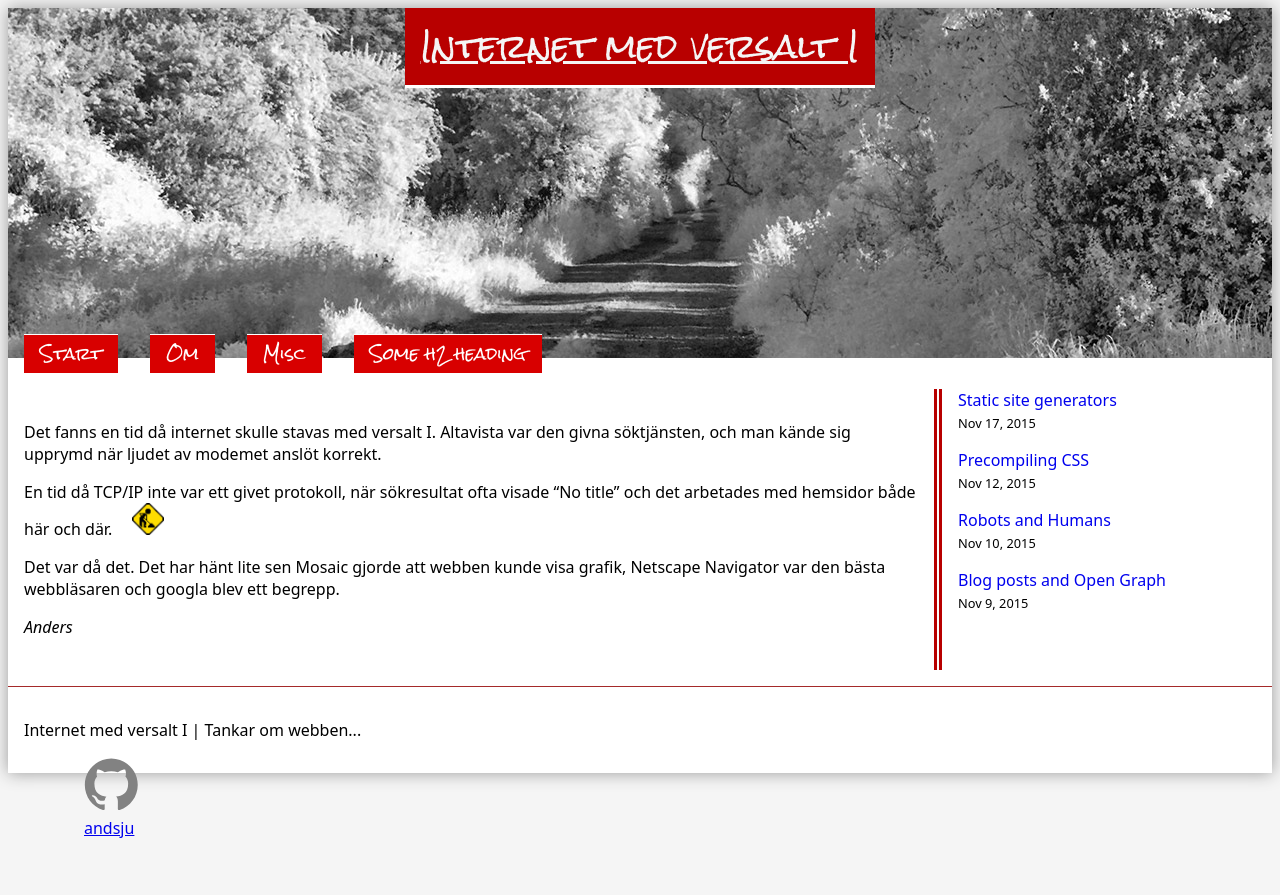
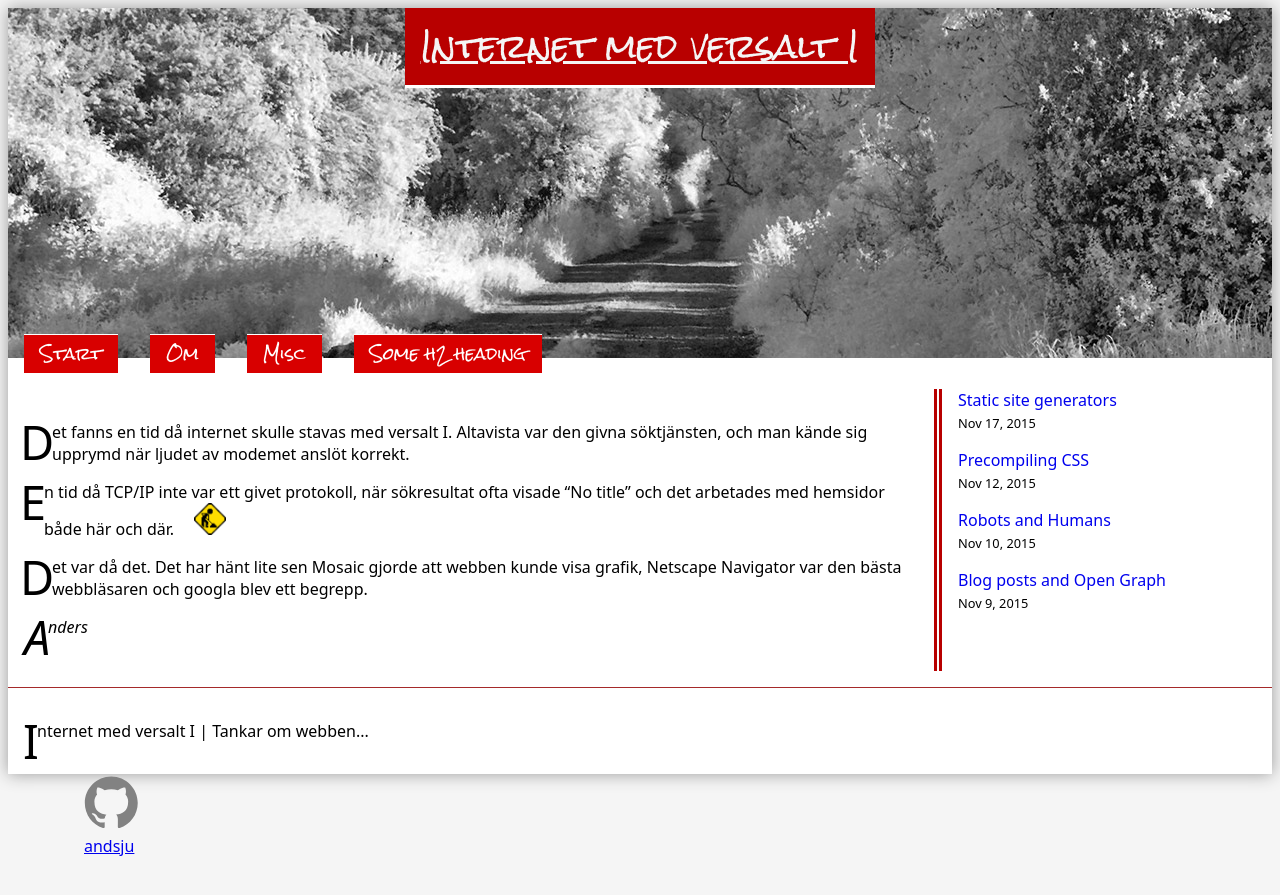
Before and after one commit to andsju/andsju, a Jekyll site: the page built from index.md, in a window 1280 px wide. Shown: the top 895 px of the page. Built offline with Jekyll 4.4.1, drawn with Linux system fonts in a browser that asks for light colours.

Commit message:
HTML semantics

```diff
--- a/css/style.css
+++ b/css/style.css
@@ -248,3 +248,6 @@
     width: 32px;
     height: auto;
 }
+p::first-letter {
+    initial-letter: 2;
+}
```
